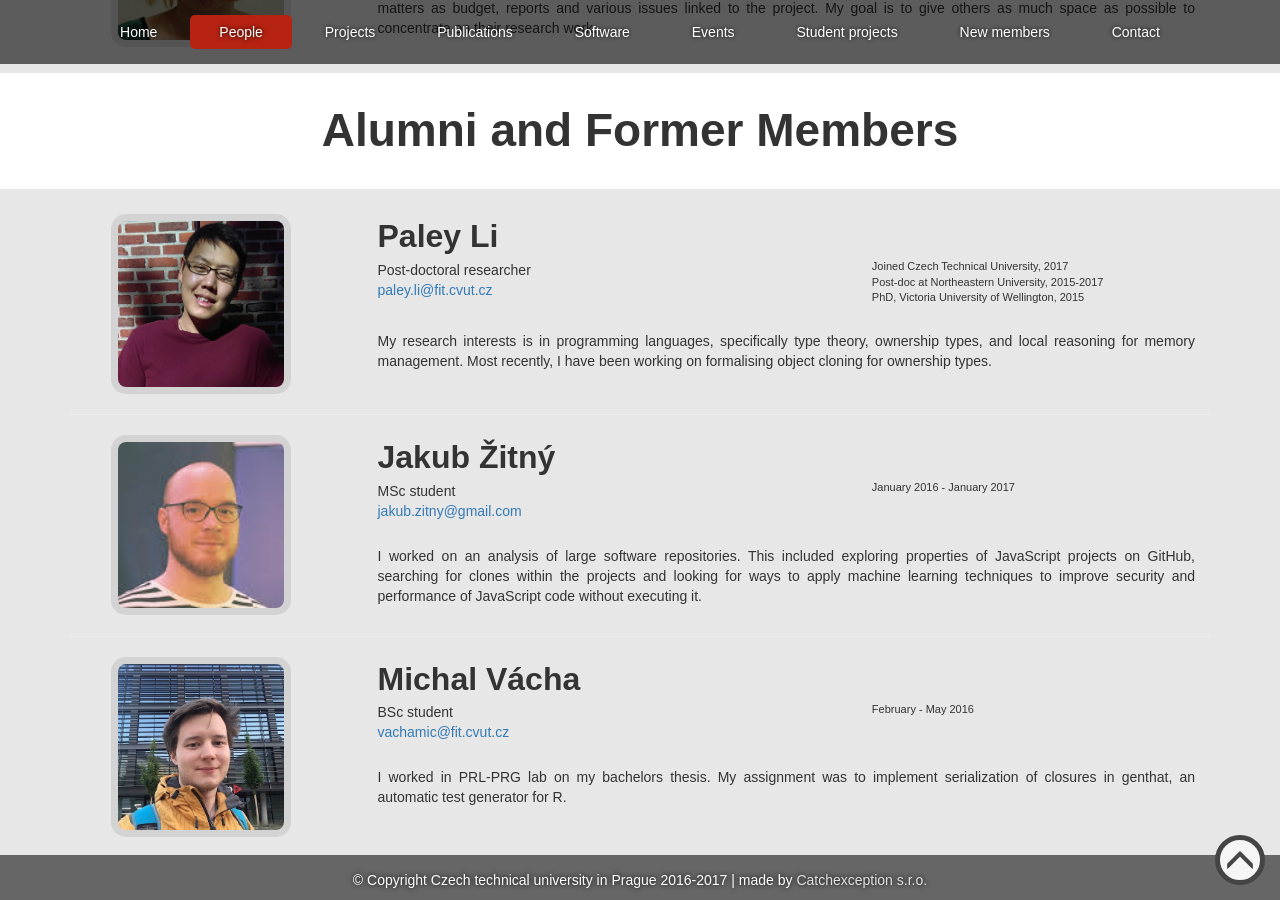
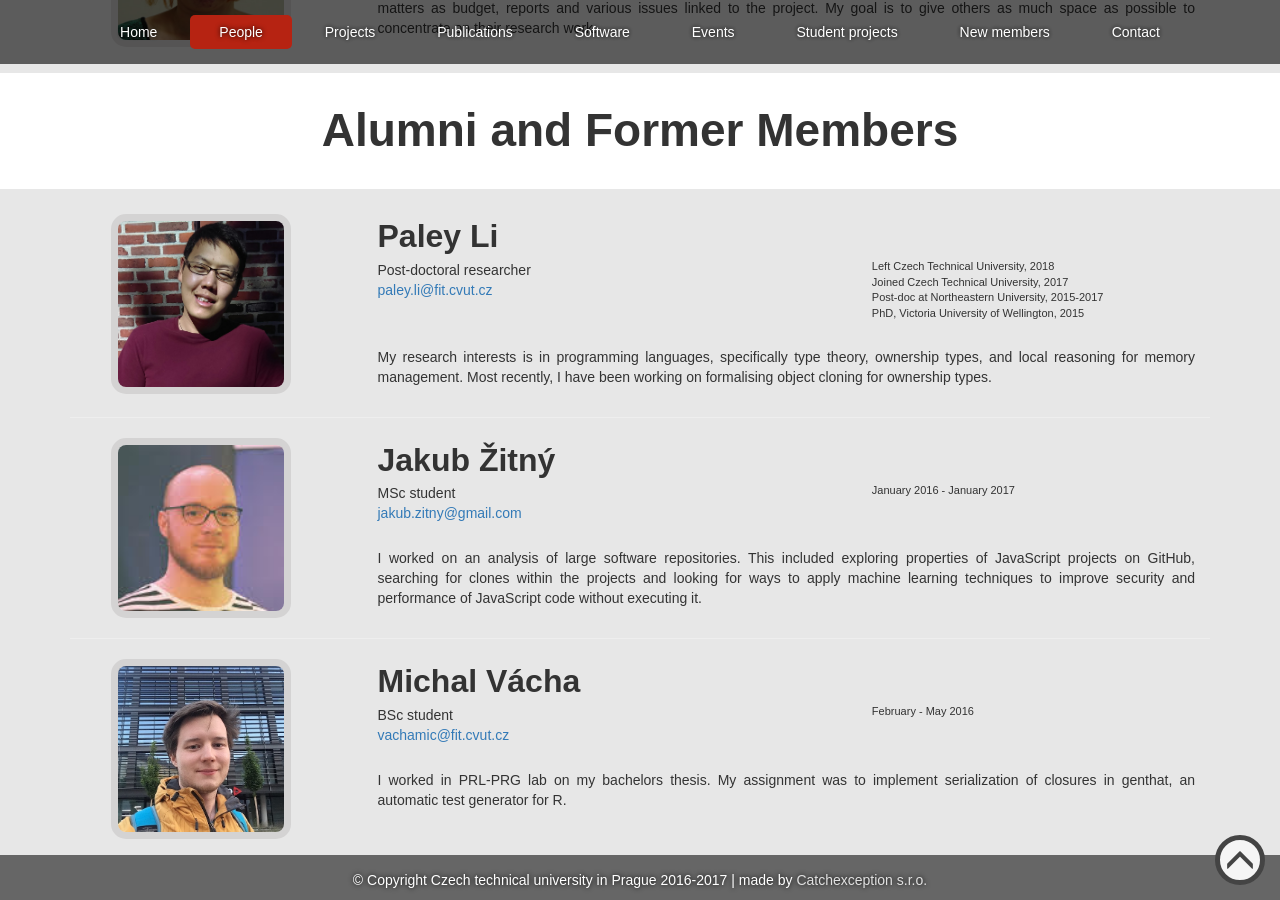
Before and after one commit to PRL-PRG/prl-prg.github.io, a Jekyll site: the page built from people.md, in a window 1280 px wide and 900 px high, scrolled down 3212 px. Built offline with Jekyll 4.4.1, drawn with Linux system fonts in a browser that asks for light colours.

Commit message:
Paley's term

```diff
--- a/people.md
+++ b/people.md
@@ -130,6 +130,7 @@ people:
     title: Post-doctoral researcher
     email: paley.li@fit.cvut.cz
     bio:
+    - Left Czech Technical University, 2018
     - Joined Czech Technical University, 2017
     - Post-doc at Northeastern University, 2015-2017
     - PhD, Victoria University of Wellington, 2015
```
